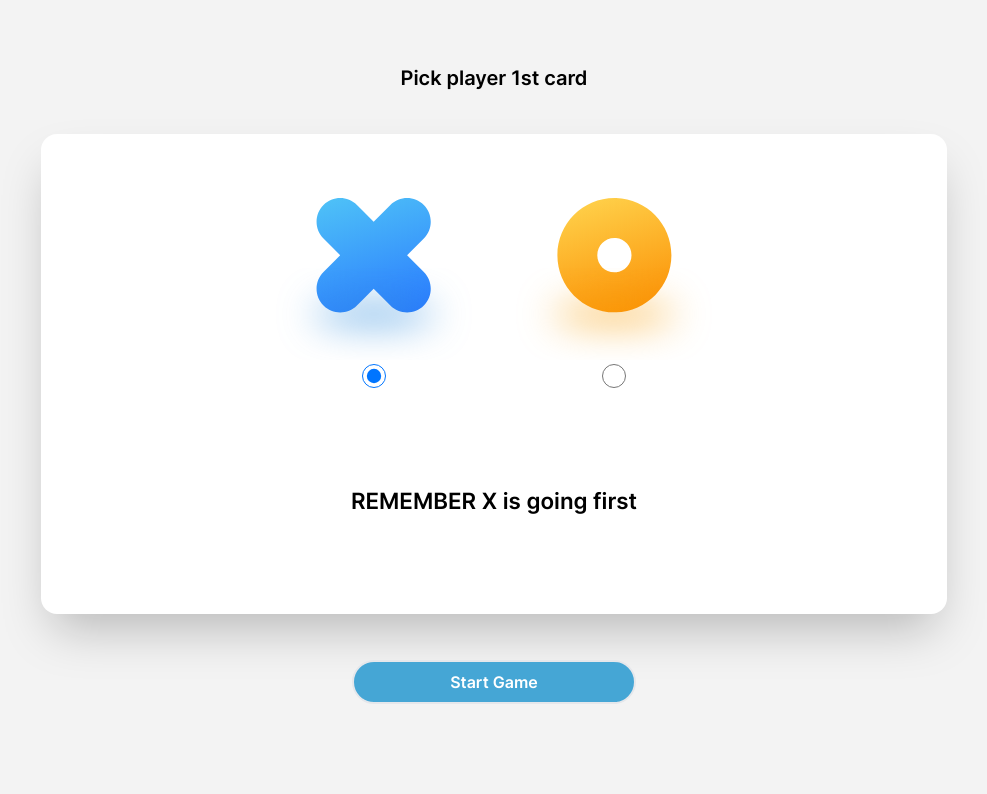
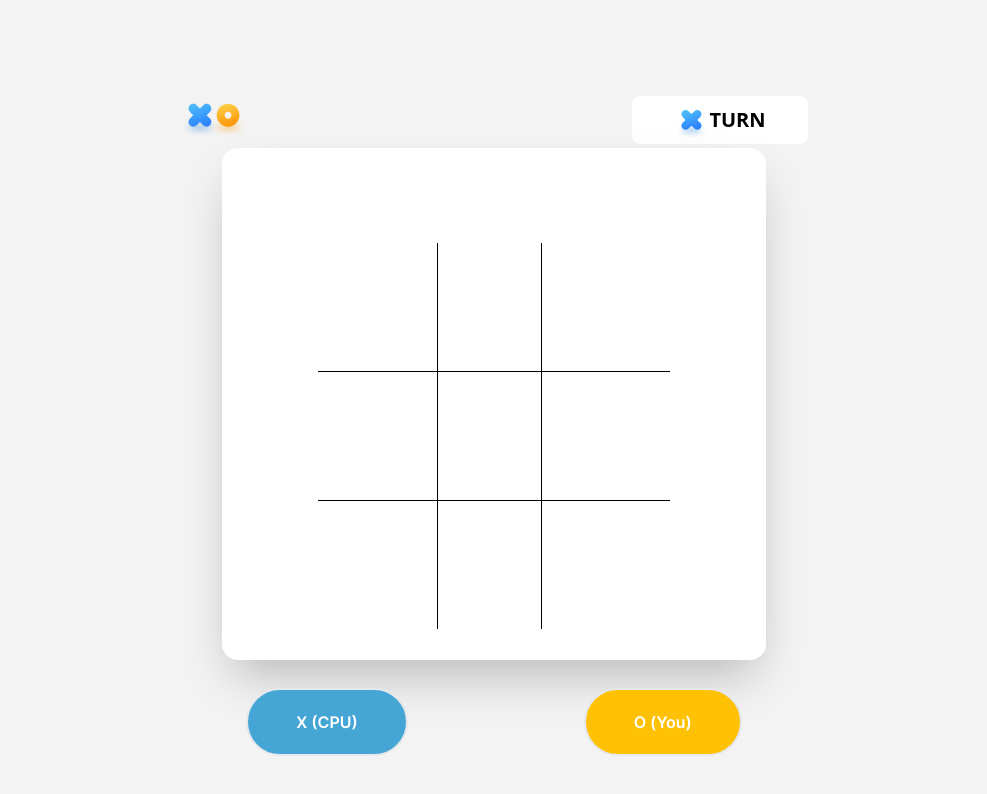
Before and after one commit to AsadullahSamo/tic-tac-toe, a Next.js app: page / in a window 1280 px wide. Shown: the top 794 px of the page, without its empty margins (146-1133 px from the left). Built offline with nearby package versions, Linux system fonts and the light colour scheme.

Commit message:
Design Game Board

```diff
--- /dev/null
+++ b/pages/components/GameBoard.js
@@ -0,0 +1,102 @@
+import React from 'react'
+import Head from 'next/head'
+import styles from '../components/Fonts.module.css'
+import Image from 'next/image'
+import x from '../../public/assets/icons/x.svg'
+import o from '../../public/assets/icons/o.svg'
+import Link from 'next/link'
+import { useState } from 'react'
+
+export default function GameBoard() {
+  const [player, setPlayer] = useState(x)
+  const [showImage1, setShowImage1] = useState(false)
+  const [showImage2, setShowImage2] = useState(false)
+  const [showImage3, setShowImage3] = useState(false)
+  const [showImage4, setShowImage4] = useState(false)
+  const [showImage5, setShowImage5] = useState(false)
+  const [showImage6, setShowImage6] = useState(false)
+  const [showImage7, setShowImage7] = useState(false)
+  const [showImage8, setShowImage8] = useState(false)
+  const [showImage9, setShowImage9] = useState(false)
+
+
+  const [gameBoard, setGameBoard] = useState([0, 0, 0, 0, 0, 0, 0, 0, 0])
+  const handleShowImage = (index, setShowImageX) => {
+    setShowImageX(img => !img)
+    player === x ? setPlayer(o) : setPlayer(x)
+    gameBoard[index] = player
+  }
+
+  return (
+    <>
+        <Head>
+                <title> Game Board </title>
+                <meta name="viewport" content="initial-scale=1.0, width=device-width" />
+                <meta name="author" content="This is the Game board page of the Tic Tac Toe project" />
+                <meta name="description" content="This is Played Card page of Tic Tac Toe Project" />
+                <meta charSet="utf-8" />
+        </Head>
+
+      <div className='flex justify-evenly gap-96 mb-5'>
+        <div className={`flex`}>
+            <Image src={x} alt="X" width={40} height={40}/>
+            <Image src={o} alt="O" width={40} height={40} className='-ml-3'/>
+        </div>
+
+        <div className='flex'>
+            <p className='flex justify-center bg-white flex justify-center items-center w-44 font-bold h-12 rounded-lg '>
+                <Image src={x} alt="X" width={35} height={35} className='mt-2'/>
+                <span className='font-bold text-xl'> TURN </span>
+            </p>
+        </div>
+
+      </div>
+
+      <table className='flex flex-col pt-16 shadow-2xl justify-center items-center w-[34rem] h-[32rem] bg-[#fff] -mt-4 rounded-2xl'>
+      <tbody>
+        <tr className='flex justify-center gap-2' style={{borderBottom: '1px solid black', width: '22rem'}}>
+            <td className='flex justify-center items-center w-24 h-24 bg-white text-center' style={{borderRight: '1px solid black', height: '8rem'}} onClick={() => handleShowImage(0, setShowImage1)}>
+              { showImage1 && <Image src={gameBoard[0]} alt={gameBoard[0].toString().toUpperCase} width={50} height={50}/> }
+            </td>
+            <td className='flex justify-center items-center w-24 h-24 bg-white text-center' style={{borderRight: '1px solid black', height: '8rem'}} onClick={() => handleShowImage(1, setShowImage2)}>
+              { showImage2 && <Image src={gameBoard[1]} alt={gameBoard[1].toString().toUpperCase} width={50} height={50}/> }
+            </td>
+            <td className='flex justify-center items-center w-24 h-24 bg-white text-center' style={{height: '8rem'}} onClick={() => handleShowImage(2, setShowImage3)}>
+              { showImage3 && <Image src={gameBoard[2]} alt={gameBoard[2].toString().toUpperCase} width={50} height={50}/> }
+            </td>
+        </tr>
+        <tr className='flex justify-center gap-2' style={{borderBottom: '1px solid black', width: '22rem'}}>
+            <td className='flex justify-center items-center w-24 h-24 bg-white text-center' style={{borderRight: '1px solid black', height: '8rem'}} onClick={() => handleShowImage(3, setShowImage4)}>
+              { showImage4 && <Image src={gameBoard[3]} alt={gameBoard[3].toString().toUpperCase} width={50} height={50}/> }
+            </td>
+            <td className='flex justify-center items-center w-24 h-24 bg-white text-center' style={{borderRight: '1px solid black', height: '8rem'}} onClick={() => handleShowImage(4, setShowImage5)}>
+              { showImage5 && <Image src={gameBoard[4]} alt={gameBoard[4].toString().toUpperCase} width={50} height={50}/> }
+            </td>
+            <td className='flex justify-center items-center w-24 h-24 bg-white text-center' style={{height: '8rem'}} onClick={() => handleShowImage(5, setShowImage6)}>
+              { showImage6 && <Image src={gameBoard[5]} alt={gameBoard[5].toString().toUpperCase} width={50} height={50}/> }
+            </td>
+        </tr>
+        <tr className='flex justify-center gap-2'>
+            <td className='flex justify-center items-center w-24 h-24 bg-white text-center' style={{borderRight: '1px solid black', height: '8rem'}} onClick={() => handleShowImage(6, setShowImage7)}>
+              { showImage7 && <Image src={gameBoard[6]} alt={gameBoard[6].toString().toUpperCase} width={50} height={50}/> }
+            </td>
+            <td className='flex justify-center items-center w-24 h-24 bg-white text-center' style={{borderRight: '1px solid black', height: '8rem'}} onClick={() => handleShowImage(7, setShowImage8)}>
+              { showImage8 && <Image src={gameBoard[7]} alt={gameBoard[7].toString().toUpperCase} width={50} height={50}/> }
+            </td>
+            <td className='flex justify-center items-center w-24 h-24 bg-white text-center' style={{height: '8rem'}} onClick={() => handleShowImage(8, setShowImage9)}>
+              { showImage9 && <Image src={gameBoard[8]} alt={gameBoard[8].toString().toUpperCase} width={50} height={50}/> }
+            </td>
+        </tr>
+
+      </tbody>
+      </table>
+
+      <div className='flex gap-44 mt-2'>
+          <p className={`text-white text-center mt-5 bg-[#45A6D5] hover:transition-all hover:duration-500 hover:cursor-pointer hover:text-black hover:bg-white border-2 border-solid hover:border-[#45a6d5] rounded-full px-12 py-5 font-semibold ${styles.interSemiBold}`}> X (CPU) </p>
+          <p className={`text-white text-center mt-5 bg-[#FEC104] hover:transition-all hover:duration-500 hover:cursor-pointer hover:text-black hover:bg-white border-2 border-solid hover:border-[#FEC104] rounded-full px-12 py-5 font-semibold ${styles.interSemiBold}`}> O (You) </p>
+        </div>
+
+    </>
+  )
+
+}
--- a/pages/index.js
+++ b/pages/index.js
@@ -1,5 +1,6 @@
 import Homepage from "./components/Homepage";
 import PlayerCard from "./components/PlayerCard";
+import GameBoard from "./components/GameBoard";
 
 export default function Home() {
 
@@ -7,7 +8,8 @@ export default function Home() {
 
     <main className={`flex min-h-screen flex-col items-center justify-between p-24 bg-[#f3f3f3]`} >
       {/* <Homepage /> */}
-      <PlayerCard />
+      {/* <PlayerCard /> */}
+      <GameBoard />
     </main>
 
   );
```
